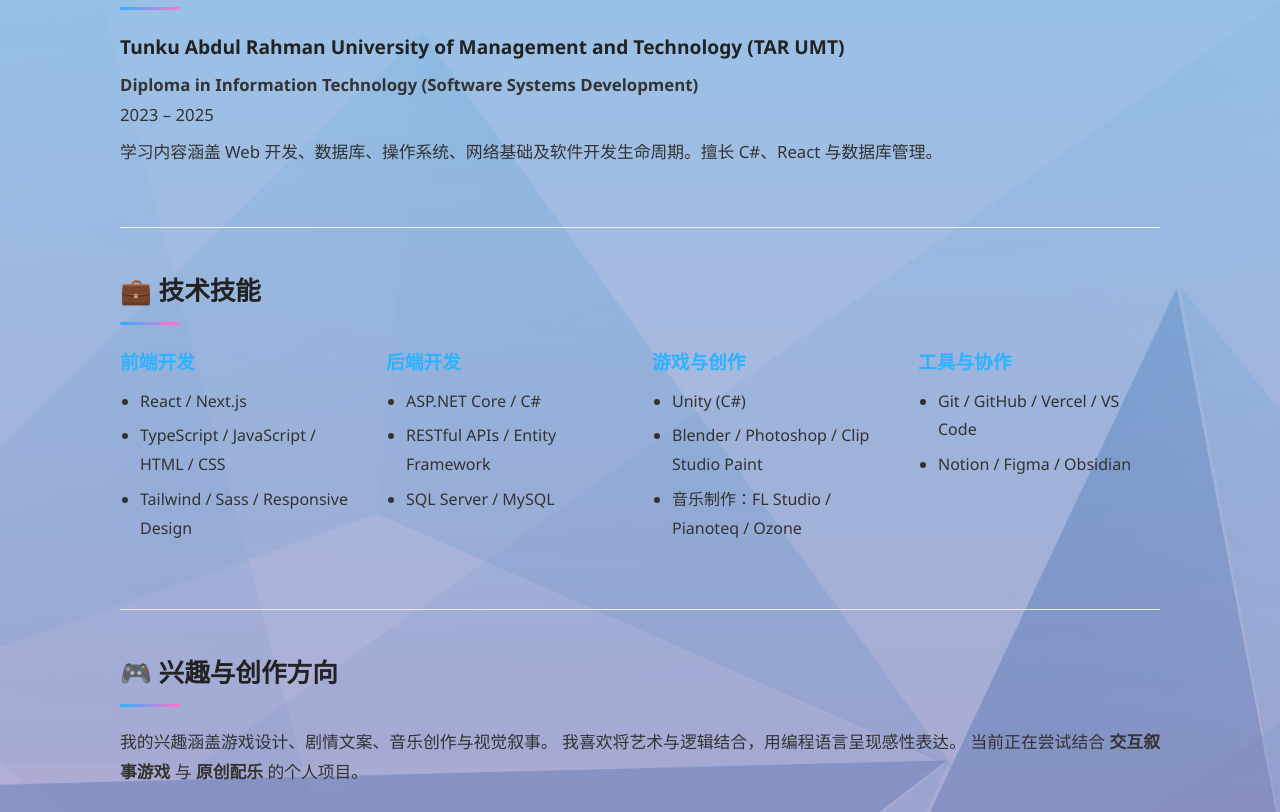
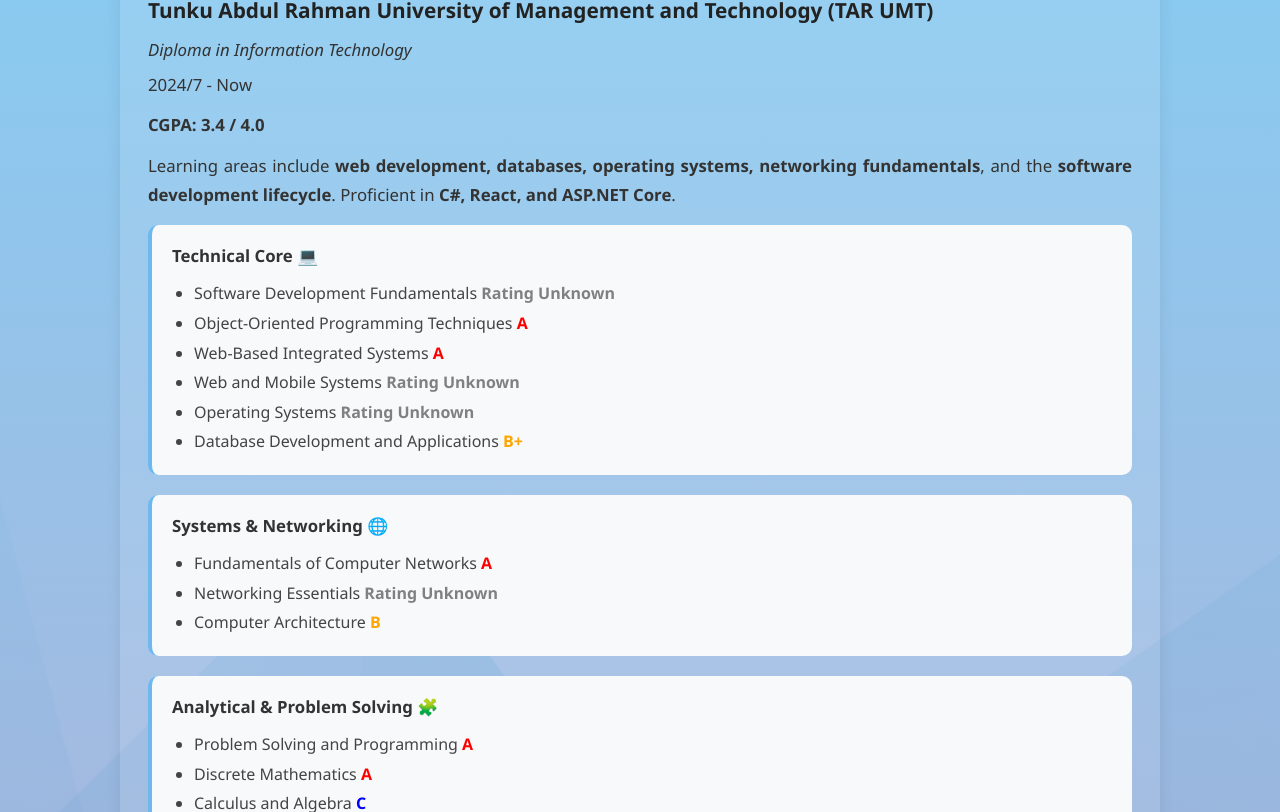
Before and after one commit to pandorava7/vite-project, a React (Vite) app: page /#portfolio in a window 1280 px wide. Shown: the part 2248-3060 px from the top of the page. Built offline with nearby package versions, Linux system fonts and the light colour scheme; a web font is replaced by a local one.

Commit message:
education background

```diff
--- a/src/components/AboutMe/AboutMe.css
+++ b/src/components/AboutMe/AboutMe.css
@@ -116,7 +116,6 @@
 /* ===== Section ===== */
 .about-section {
   margin-bottom: 60px;
-  border-top: 1px solid #eee;
   padding-top: 40px;
 }
 
@@ -128,12 +127,20 @@
 
 .about-section h2::after {
   content: "";
-  display: block;
-  width: 60px;
+  position: absolute;
+  left: 0;
+  bottom: 0;
+  width: 100%;
   height: 3px;
-  background: linear-gradient(90deg, #2db2ff, #ff77cc);
-  border-radius: 2px;
-  margin-top: 8px;
+  background-color: #000;
+  transform: scaleX(0);
+  transform-origin: left;
+  transition: transform 0.6s ease;
+}
+
+/* 可见时触发动画 */
+.about-section.visible h2::after {
+  transform: scaleX(1);
 }
 
 .about-section p {
@@ -143,28 +150,151 @@
 }
 
 /* ===== Education ===== */
-.about-edu .edu-item {
+/* ===== 教育背景 Education Section ===== */
+
+.about-section {
+  opacity: 0;
+  transform: translateY(40px);
+  transition: all 0.6s ease;
+  margin-bottom: 60px;
+}
+
+.about-section.visible {
+  opacity: 1;
+  transform: translateY(0);
+}
+
+.about-section h2 {
+  font-size: 1.8rem;
+  margin-bottom: 25px;
+  position: relative;
+}
+
+.about-section h2::after {
+  content: "";
+  position: absolute;
+  left: 0;
+  bottom: -6px;
+  width: 100%;
+  height: 2px;
+  background: linear-gradient(to right, #6db9ef, #e477a7);
+  border-radius: 2px;
+}
+
+.about-edu {
+  display: flex;
+  flex-direction: column;
+  gap: 30px;
+}
+
+.edu-item {
+
+  background: rgba(255, 255,255, 0.1);
+  border-radius: 16px;
+  padding: 24px 28px;
+  box-shadow: 0 4px 15px rgba(0, 0, 0, 0.08);
+  transition: transform 0.3s ease, box-shadow 0.3s ease;
+}
+
+.edu-item:hover {
+  transform: translateY(-4px);
+  box-shadow: 0 6px 20px rgba(0, 0, 0, 0.12);
+}
+
+/* 学校名称与专业 */
+.edu-item h3 {
+  font-size: 1.3rem;
+  color: #222;
+  margin-bottom: 6px;
+  font-weight: 600;
+}
+
+.edu-major {
+  font-size: 1rem;
+  color: #444;
+  font-style: italic;
+  margin-bottom: 4px;
+}
+
+.edu-year {
+  font-size: 0.95rem;
+  color: #777;
+  margin-bottom: 10px;
+}
+
+/* CGPA 特别强调 */
+.edu-cgpa {
+  font-weight: 600;
+  color: #4b9fea;
+  font-size: 1rem;
+  margin-bottom: 12px;
+}
+
+/* 学习描述 */
+.edu-desc {
+  color: #333;
+  line-height: 1.7;
+  font-size: 1rem;
+  margin-bottom: 16px;
+}
+
+/* 主要课程列表 */
+.edu-courses {
+  background: #f7f9fb;
+  border-left: 4px solid #6db9ef;
+  border-radius: 10px;
+  padding: 16px 20px;
   margin-bottom: 20px;
 }
 
-.edu-item h3 {
-  font-size: 1.2rem;
-  margin-bottom: 6px;
+.edu-courses h4 {
+  font-size: 1.05rem;
+  color: #333;
+  margin-bottom: 10px;
+  font-weight: 600;
 }
 
-.edu-major {
-  font-weight: 600;
-  color: #555;
+.edu-courses ul {
+  list-style-type: disc;
+  padding-left: 22px;
+  line-height: 1.6;
+  color: #444;
 }
 
-.edu-year {
-  color: #777;
-  margin-bottom: 6px;
+.edu-courses li {
+  margin-bottom: 4px;
+  transition: color 0.2s ease;
 }
 
-.edu-desc {
-  color: #444;
+.edu-courses li:hover {
+  color: #0077cc;
 }
+
+.edu-courses li span{
+  font-weight: bold;
+}
+
+
+
+/* 响应式设计 */
+/* @media (max-width: 768px) {
+  .edu-item {
+    padding: 18px 20px;
+  }
+
+  .about-section h2 {
+    font-size: 1.5rem;
+  }
+
+  .edu-item h3 {
+    font-size: 1.1rem;
+  }
+
+  .edu-courses h4 {
+    font-size: 1rem;
+  }
+} */
+
 
 /* ===== Skills ===== */
 .about-skills {
@@ -211,7 +341,7 @@
 }
 
 /* ===== Responsive ===== */
-@media (max-width: 768px) {
+/* @media (max-width: 768px) {
   .about-header {
     flex-direction: column;
     text-align: center;
@@ -220,4 +350,4 @@
     width: 150px;
     height: 150px;
   }
-}
+} */
--- a/src/components/AboutMe/AboutMe.tsx
+++ b/src/components/AboutMe/AboutMe.tsx
@@ -1,14 +1,39 @@
+import { useEffect } from "react";
 import { HStack, VStack } from "../Stack/Stack";
 import "./AboutMe.css";
 import { FaGithub, FaYoutube, FaEnvelope } from "react-icons/fa";
 import { SiItchdotio, SiBilibili } from "react-icons/si";
 
 const AboutMe = () => {
+
+  useEffect(() => {
+    const sections = document.querySelectorAll(".about-section");
+
+    const observer = new IntersectionObserver(
+      (entries) => {
+        entries.forEach((entry) => {
+          if (entry.isIntersecting) {
+            entry.target.classList.add("visible");
+          }
+        });
+      },
+      {
+        threshold: 0.3, // 当 30% 内容进入视窗时触发
+      }
+    );
+
+    sections.forEach((section) => observer.observe(section));
+
+    return () => {
+      sections.forEach((section) => observer.unobserve(section));
+    };
+  }, []);
+
   return (
     <div className="about-container">
       {/* ===== Header Section ===== */}
       <header className="about-header">
-        <VStack className="about-card" gap={30}>
+        <VStack className="about-card" gap={20}>
           <img
             className="about-avatar"
             src="/profile/profile.jpg"
@@ -79,29 +104,72 @@
           <h1 className="about-name">Loh Qi Sheng</h1>
           <h2 className="about-role">Front-End & Back-End & Game Developer</h2>
           <p className="about-summary">
-            A passionate developer with a strong interest in creative projects, currently focusing on React, ASP.NET Core, Unity (C#), and multimedia development. Nearly three years of self-taught programming experience, with the past year dedicated to both front-end and back-end technologies.
+            Passionate developer focusing on React, ASP.NET Core, and Unity (C#), with nearly three years of self-taught experience.
             <br /><br />
-            Experienced in multiple projects, including a recruitment website demo, a 2D game demo, and a full-stack CRUD project built with React and ASP.NET Core Web API.
-            <br /> <br />
-            Eager to further improve my technical, communication, and teamwork skills in a professional environment.
+            Skilled at leveraging AI tools to improve coding and learning efficiency.
+            Experienced in developing creative projects including a recruitment website, a 2D game, and a full-stack CRUD app.
+            <br /><br />
+            Eager to refine technical, communication, and teamwork skills in a professional environment.
           </p>
         </div>
       </header>
 
       {/* ===== Education ===== */}
       <section className="about-section">
-        <h2>🎓 教育背景</h2>
+        <h2>🎓 Education Background</h2>
         <div className="about-edu">
           <div className="edu-item">
             <h3>Tunku Abdul Rahman University of Management and Technology (TAR UMT)</h3>
-            <p className="edu-major">Diploma in Information Technology (Software Systems Development)</p>
-            <p className="edu-year">2023 – 2025</p>
+            <p className="edu-major">
+              Diploma in Information Technology
+            </p>
+            <p className="edu-year">2024/7 - Now</p>
+            <p className="edu-cgpa">CGPA: 3.4 / 4.0</p>
+
             <p className="edu-desc">
-              学习内容涵盖 Web 开发、数据库、操作系统、网络基础及软件开发生命周期。擅长 C#、React 与数据库管理。
+              Learning areas include <strong>web development, databases, operating systems, networking fundamentals</strong>,
+              and the <strong>software development lifecycle</strong>. Proficient in <strong>C#, React, and ASP.NET Core</strong>.
             </p>
+
+            <div className="edu-courses">
+              <h4>Technical Core 💻</h4>
+              <ul>
+                <li>Software Development Fundamentals <span className="gray">Rating Unknown</span></li>
+                <li>Object-Oriented Programming Techniques <span className="red">A</span></li>
+                <li>Web-Based Integrated Systems <span className="red">A</span></li>
+                <li>Web and Mobile Systems <span className="gray">Rating Unknown</span></li>
+                <li>Operating Systems <span className="gray">Rating Unknown</span></li>
+                <li>Database Development and Applications <span className="orange">B+</span></li>
+              </ul>
+            </div>
+            <div className="edu-courses">
+              <h4>Systems & Networking 🌐</h4>
+              <ul>
+                <li>Fundamentals of Computer Networks <span className="red">A</span></li>
+                <li>Networking Essentials <span className="gray">Rating Unknown</span></li>
+                <li>Computer Architecture <span className="orange">B</span></li>
+              </ul>
+            </div>
+            <div className="edu-courses">
+              <h4>Analytical & Problem Solving 🧩</h4>
+              <ul>
+                <li>Problem Solving and Programming <span className="red">A</span></li>
+                <li>Discrete Mathematics <span className="red">A</span></li>
+                <li>Calculus and Algebra <span className="blue">C</span></li>
+                <li>Probability and Statistics <span className="orange">B+</span></li>
+              </ul>
+            </div>
+            <div className="edu-courses">
+              <h4>Security & Ethics 🔐</h4>
+              <ul>
+                <li>Introduction to Cybersecurity <span className="blue">B-</span></li>
+                <li>Ethics in Computing <span className="gray">Rating Unknown</span></li>
+              </ul>
+            </div>
           </div>
         </div>
       </section>
+
 
       {/* ===== Skills ===== */}
       <section className="about-section">
--- a/src/index.css
+++ b/src/index.css
@@ -88,3 +88,31 @@
 .button:hover {
     outline: solid 2px black;
 }
+
+.bold{
+  font-weight: bold;
+}
+
+.red{
+  color: red;
+}
+
+.blue{
+  color:blue;
+}
+
+.green{
+  color:green;
+}
+
+.yellow{
+  color:yellow;
+}
+
+.orange{
+  color:orange;
+}
+
+.gray{
+  color:gray;
+}
```
